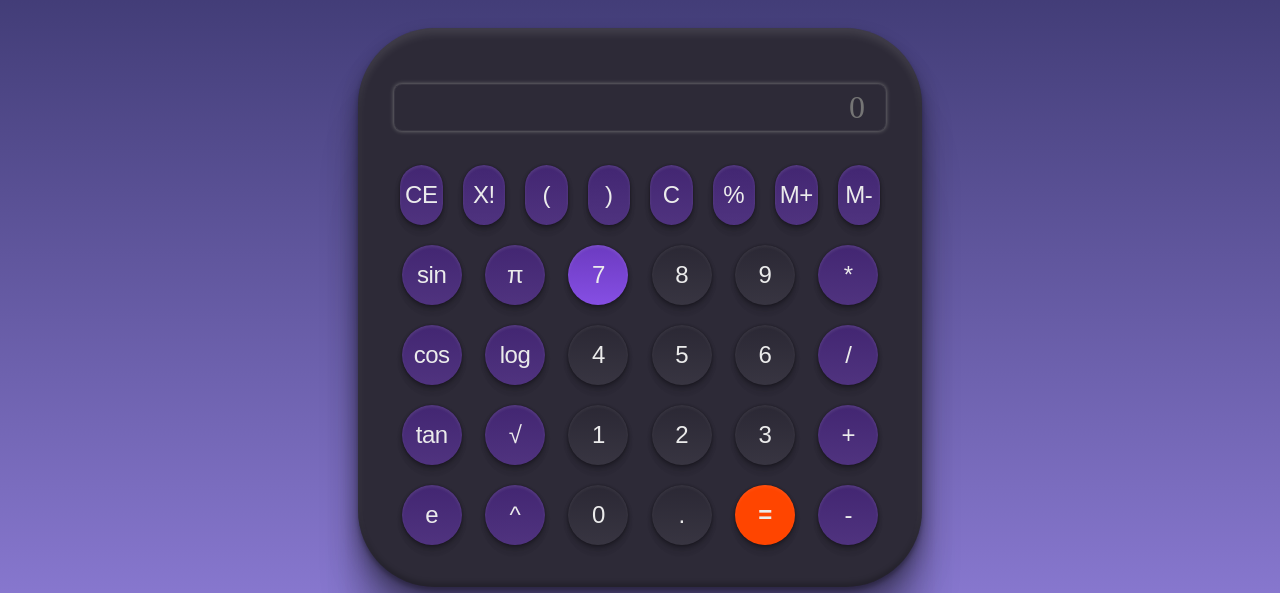
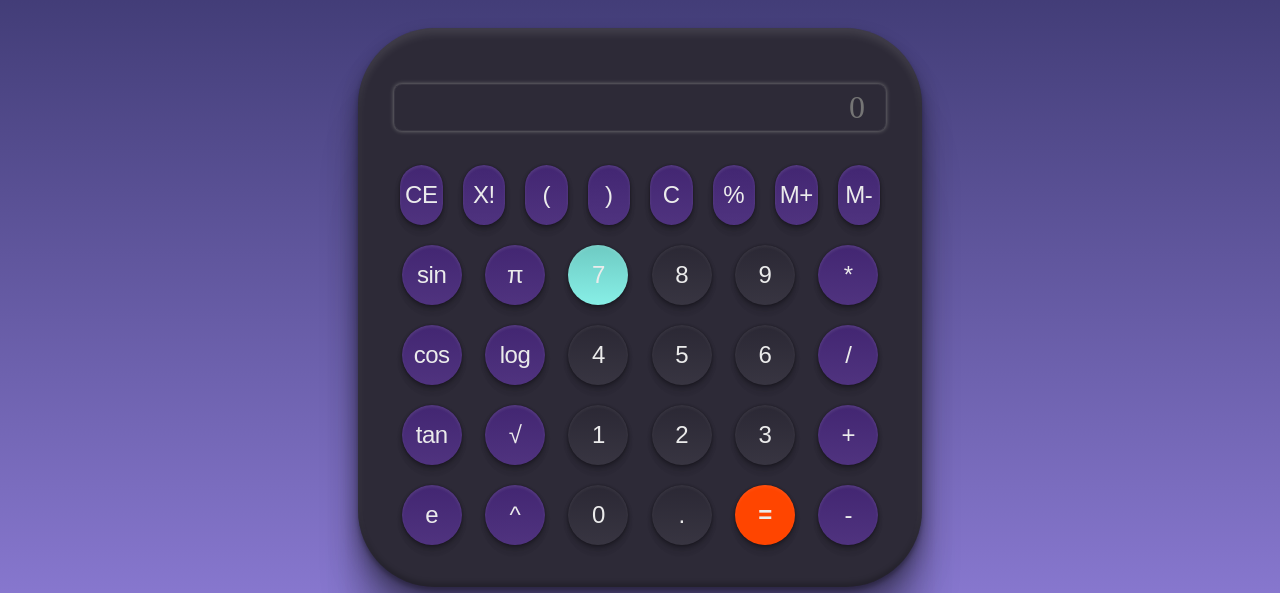
Before and after one commit to Ctoic/CalHub, a plain HTML site: page index.html in a window 1280 px wide. In both pictures the pointer is over the button 598 px from the left and 481 px from the top of the page. Shown: the part 207-800 px from the top of the page. Drawn offline with Linux system fonts and the light colour scheme.

Commit message:
Button Hovering improvement

```diff
--- a/style.css
+++ b/style.css
@@ -87,6 +87,15 @@ button:hover {
     0px 0px 2px 0px rgba(0, 0, 0, 0.29), 0px 2px 4px 0px rgba(0, 0, 0, 0.26),
     0px 4px 6px 0px rgba(0, 0, 0, 0.1), 0px 7px 7px 0px rgba(0, 0, 0, 0.04),
     0px 11px 7px 0px rgba(0, 0, 0, 0.01);
+}
+
+.btn:hover {
+  background: linear-gradient(
+      180deg,
+      rgba(0, 0, 0, 0.15) 0%,
+      rgba(255, 255, 255, 0.05) 100%
+    ),
+    #81eee5;
 }
 
 .opr {
```
